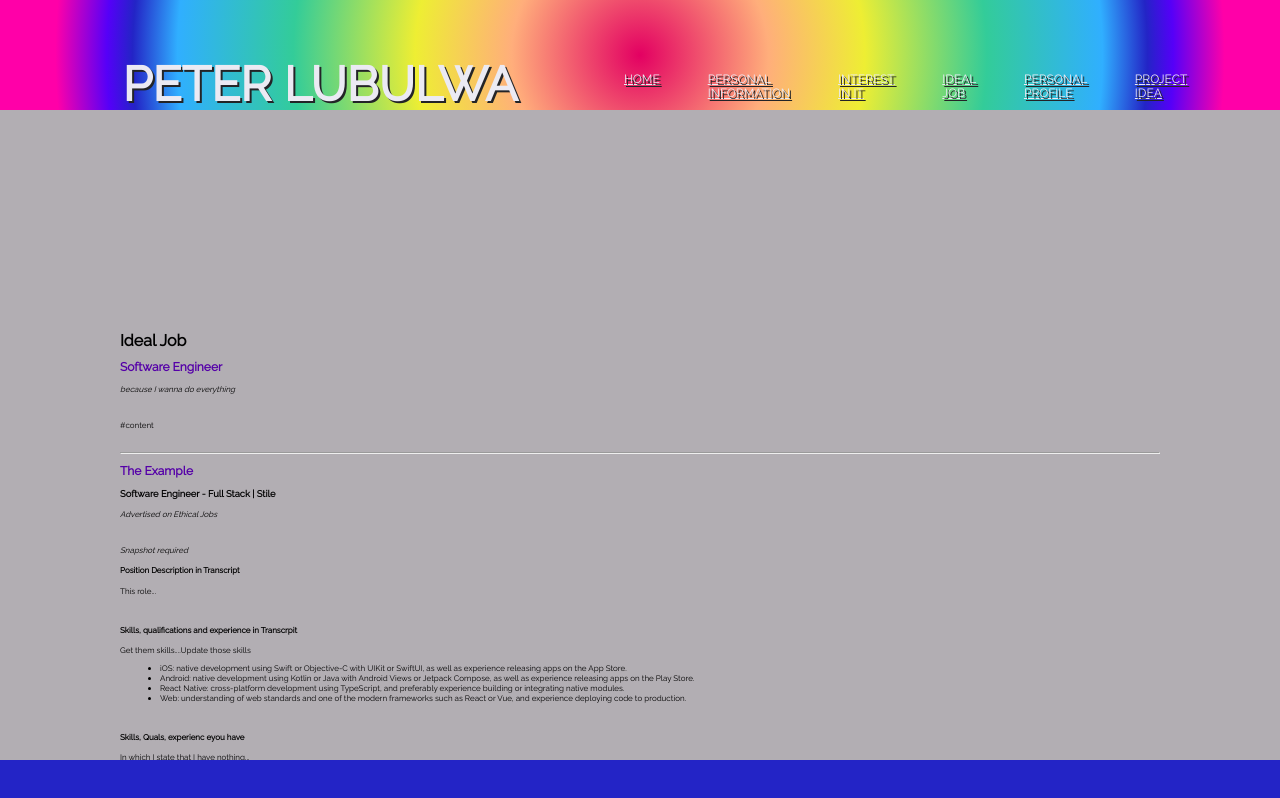
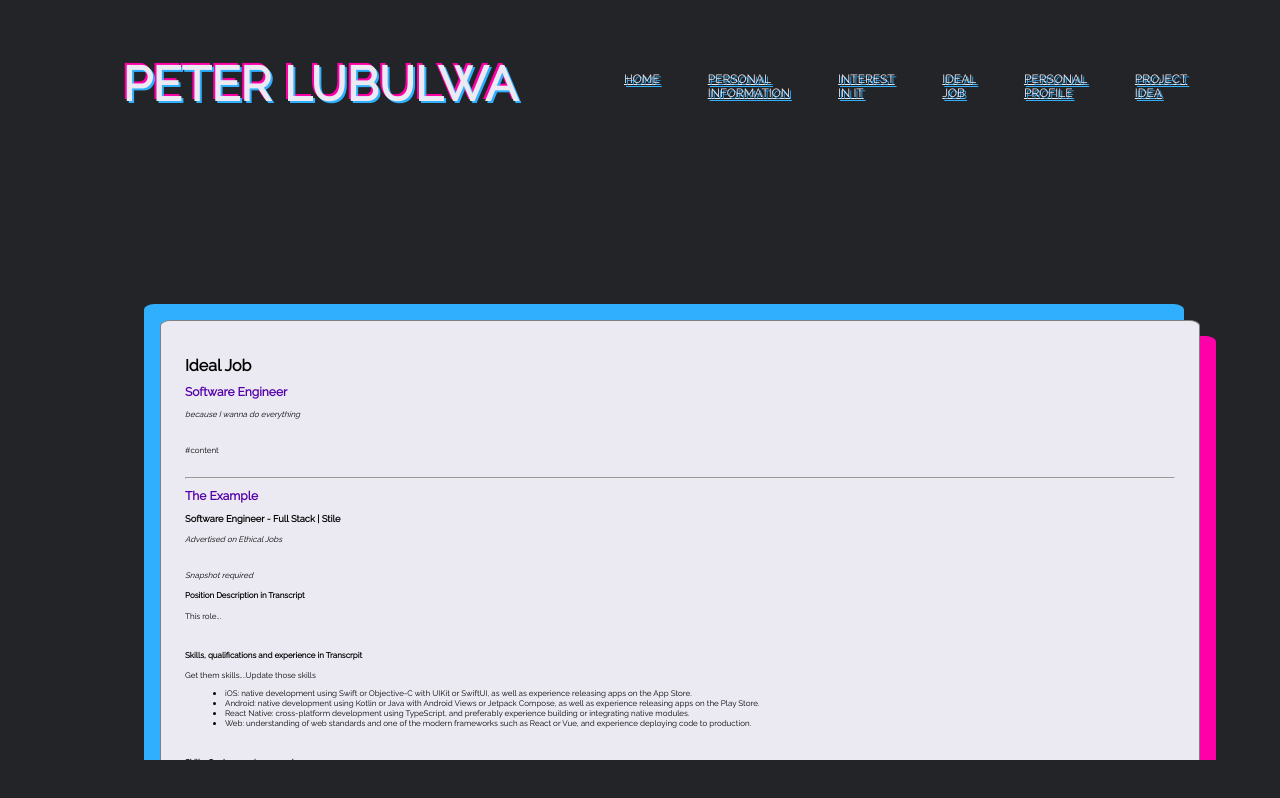
Before and after one commit to plubulwa/student-profile, a React (Create React App) app in the folder student-profile/: page /#/ideal-job in a window 1280 px wide. Built offline with nearby package versions, Linux system fonts and the light colour scheme.

Commit message:
Black background; button fun

```diff
--- a/student-profile/src/components/App/App.css
+++ b/student-profile/src/components/App/App.css
@@ -8,7 +8,7 @@
 
 .footer{
   margin: auto;
-  background-color: #2324c6;
+  background-color: #232427;
   position: fixed;
   bottom: 0;
   height: 5em;
@@ -23,11 +23,9 @@
   width: 100%;
   height: 15em;
   text-align: center;
-  /*background-color: #B2AEB3;
-  */
-  background: rgb(227,0,98);
-background: radial-gradient(circle, rgba(227,0,98,1) 0%, rgba(255,174,123,1) 20%, rgba(238,238,51,1) 35%, rgba(51,204,153,1) 54%, rgba(48,175,255,1) 72%, rgba(35,36,198,1) 79%, rgba(85,0,248,1) 83%, rgba(255,0,168,1) 91%);
-  border-bottom: 10px solid #B2AEB3;
+  background-color: #232427;
+
+
   padding: 1em;
   padding-bottom: 5em;
   display: flex;
@@ -40,7 +38,7 @@ background: radial-gradient(circle, rgba(227,0,98,1) 0%, rgba(255,174,123,1) 20%
   top: 1em;
   left: 0;
   font-size: 3em;
-  text-shadow: 2px 2px #232427;
+  text-shadow: 2px 2px #30afff, -2px -2px #ff00a8;
 }
 
 .button-wrapper{
@@ -68,7 +66,7 @@ margin: 3em;
 
   color: #ebeaf3;
   text-align: justify;
-  text-shadow: 2px 2px #232427;
+  text-shadow: 2px 2px #30afff;
   width: 50%;
   right: 5em;
 
@@ -77,28 +75,35 @@ margin: 3em;
 .nav-link{
   font-size: 1.5em;
   color: #ebeaf3;
+  text-shadow: 2px 2px #30afff;
   padding: 1em;
   margin: 1em;
 }
 
 .nav-link:hover{
   padding: 0.5em;
-  color: #30afff;
+  text-shadow: 2px 2px #ff00a8;
   font-size: 2em;
 }
 
 .nav-link:focus{
   padding: 0.5em;
-  color: #ff00a8;
+  text-shadow: 2px 2px #ff00a8;
   font-size: 2em;
-  background-color: #ebeaf3;
+
+  background: rgb(227,0,98);
+  background: linear-gradient(90deg, rgba(227,0,98,1) 0%, rgba(255,174,123,1) 20%, rgba(238,238,51,1) 35%, rgba(51,204,153,1) 54%, rgba(48,175,255,1) 72%, rgba(255,0,168,1) 91%);
+  border-radius: 5%;
 }
 
 .nav-link:visited{
   padding: 0.5em;
   color: #ff00a8;
   font-size: 2em;
-  background-color: #ebeaf3;
+  background: rgb(227,0,98);
+background: radial-gradient(circle, rgba(227,0,98,1) 0%, rgba(255,174,123,1) 20%, rgba(238,238,51,1) 35%, rgba(51,204,153,1) 54%, rgba(48,175,255,1) 72%, rgba(35,36,198,1) 79%, rgba(85,0,248,1) 83%, rgba(255,0,168,1) 91%);
+
+  border-radius: 5%;
 }
 
 .separator{
@@ -153,7 +158,7 @@ main{
   padding-right: 15em;
   padding-bottom: 25em;
   padding-top: 25em;
-
+  background-color: #232427;
   margin: auto;
   width: 100%;
   height: 100%;
@@ -161,6 +166,14 @@ main{
   overflow-y: auto;
   overflow-wrap: break-word;
 
+}
+
+.content-text{
+  background-color: #ebeaf3;
+  border: 1px solid gray;
+  border-radius: 1%;
+  padding: 3em;
+  box-shadow: 2em 2em #ff00a8, -2em -2em #30afff;
 }
 
 @media screen and (max-width: 500px){
--- a/student-profile/src/components/Home/Home.js
+++ b/student-profile/src/components/Home/Home.js
@@ -1,6 +1,6 @@
 import React from 'react';
 
-import Peter from '../../assets/peter-fast.mp4';
+import Peter from '../../assets/peter-lubulwa-black.mp4';
 
 
 
@@ -8,7 +8,7 @@ export default function Home() {
     return (
 
         <>
-            <video width="2048" height="1080" src={Peter} type="video/mp4" autoPlay loop muted>
+            <video width="100%" height="auto" src={Peter} type="video/mp4" autoPlay loop muted>
                 <p>Your browser does not support the video tag.</p>
             </video>
         </>
--- a/student-profile/src/components/Ideal-Job/Ideal-Job.js
+++ b/student-profile/src/components/Ideal-Job/Ideal-Job.js
@@ -5,6 +5,7 @@ export default function IdealJob() {
     return (
         <>
             <div className="content-div">
+                <div className='content-text'>
                 <h1>Ideal Job</h1>
                 <h2>Software Engineer</h2>
                 <p><i>because I wanna do everything</i></p>
@@ -77,6 +78,7 @@ No of days/ times... etc et ce
 
 
             </div>
+            </div>
             </>
     );
 
--- a/student-profile/src/components/Interest-In-It/Interest-In-It.js
+++ b/student-profile/src/components/Interest-In-It/Interest-In-It.js
@@ -3,13 +3,14 @@ import React from 'react';
 export default function InterestInIt() {
     return (
         <div className="content-div">
+            <div className="content-text">
             <h1>Interest In IT</h1>
             <p><i>where I try to figure out what a computer is</i></p>
             <br />
             <p>#content</p>
             <br />
 
-
+            </div>
         </div>
     );
 }
--- a/student-profile/src/components/Personal-Information/Personal-Information.js
+++ b/student-profile/src/components/Personal-Information/Personal-Information.js
@@ -7,6 +7,7 @@ import './personal-information.css';
 export default function PersonalInformation() {
     return (
         <div className="content-div">
+            <div className='content-text'>
                 <h1> Personal Information</h1>
                 <p><i>in which I tell you my middle name</i></p>
                 <br />
@@ -101,7 +102,7 @@ export default function PersonalInformation() {
 
 
                 <br />
-
+            </div>
         </div>
     );
 }
--- a/student-profile/src/components/Personal-Profile/Personal-Profile.js
+++ b/student-profile/src/components/Personal-Profile/Personal-Profile.js
@@ -13,6 +13,7 @@ export default function PersonalProfile() {
         <>
 
         <div className="content-div">
+            <div className='content-text'>
             <h1>Personal Profile</h1>
             <p><i>where I tell you everything inside my mind, based on unproven scientific testing</i></p>
 
@@ -92,7 +93,7 @@ export default function PersonalProfile() {
             <br />
 
         </div>
-
+        </div>
         </>
     );
 }
--- a/student-profile/src/components/Project-Idea/Project-Idea.js
+++ b/student-profile/src/components/Project-Idea/Project-Idea.js
@@ -4,6 +4,7 @@ import React from 'react';
 export default function ProjectIdea() {
     return (
         <div className="content-div">
+            <div className='content-text'>
             <h1>Project Idea</h1>
             <p><i>where I try to solve a mundane problem</i></p>
             <br />
@@ -90,7 +91,7 @@ m            <p><i>500 words</i></p>
             <p>What is the outcome</p>
             <br />
 
-
+            </div>
         </div >
     );
 }
--- a/student-profile/src/index.css
+++ b/student-profile/src/index.css
@@ -5,7 +5,8 @@ body {
   margin: auto;
   font-family: 'Raleway', sans-serif;
   font-size: 6pt;
-  background-color: #B2AEB3;
+  background-color: #232427;
+  padding: 5em;
 }
 
 h2{
```
Also changed, not shown: 1 other file (tests, documents, lock files or other folders). Lines whose indentation alone changed are shown as unchanged.
